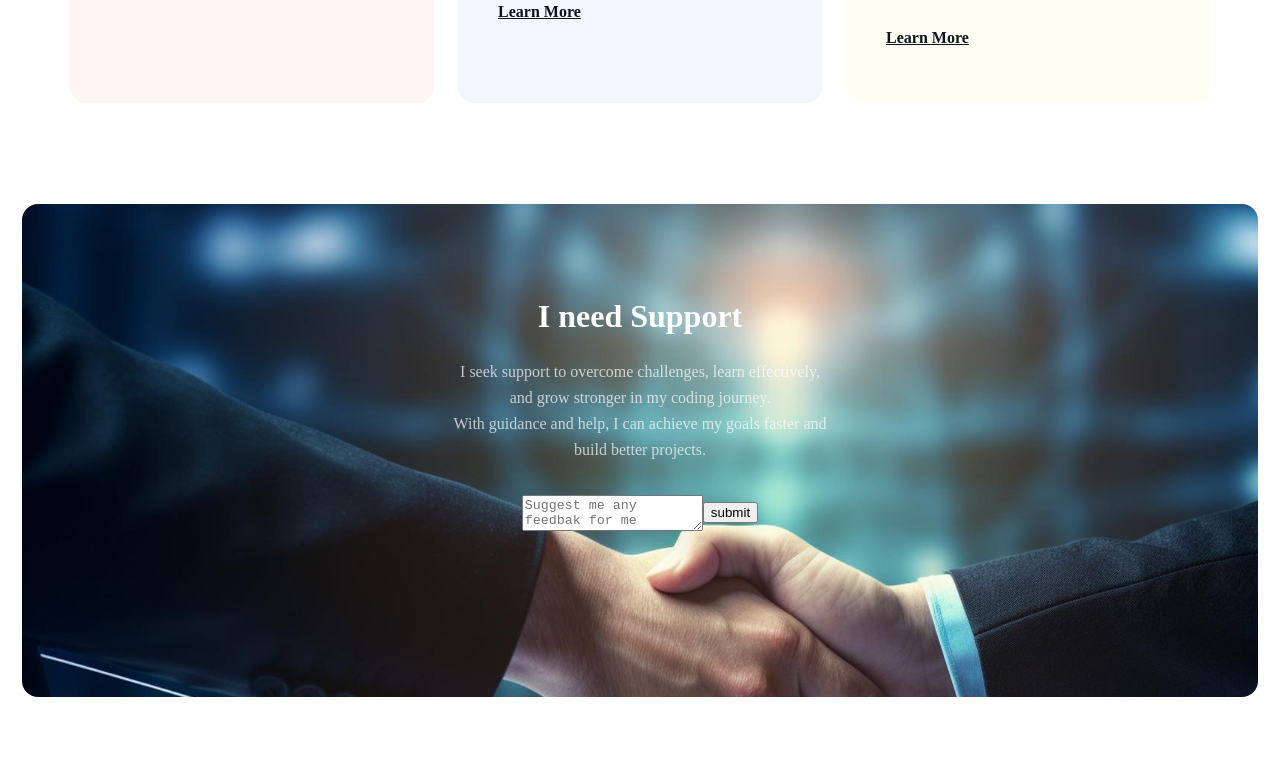
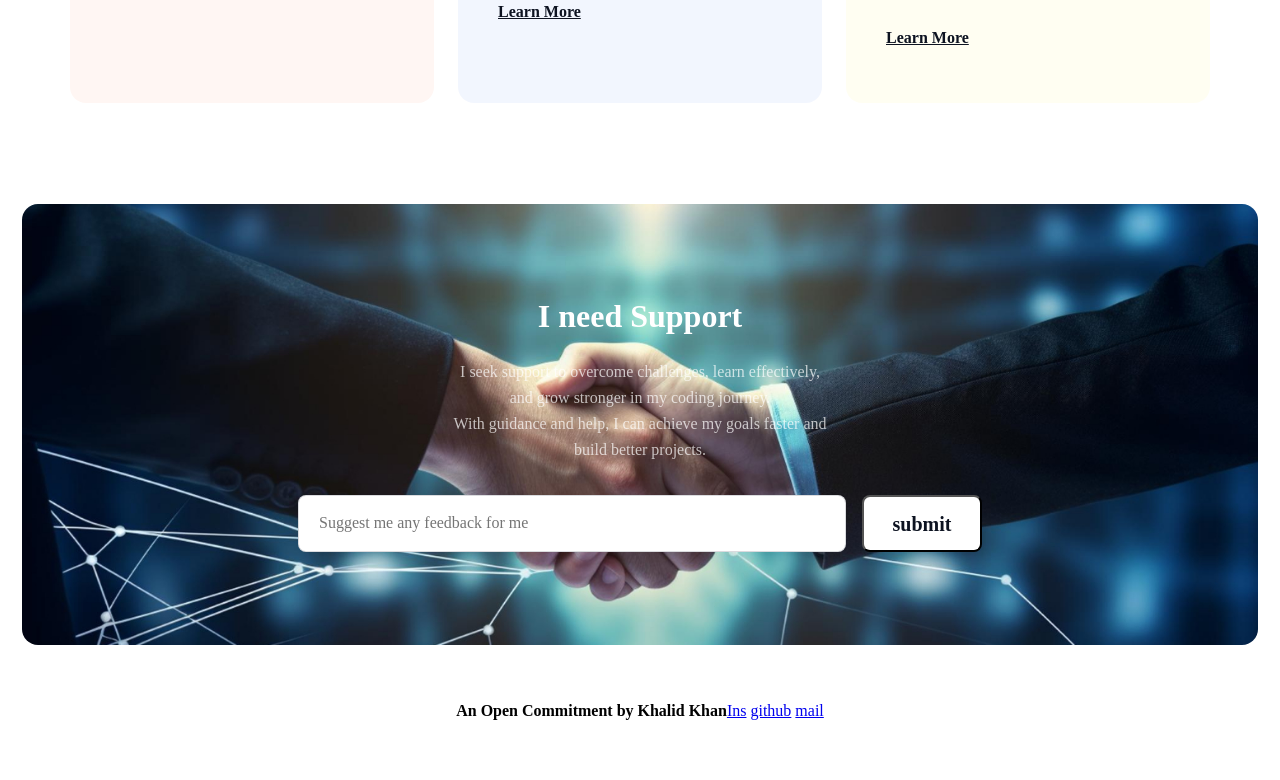
Before and after one commit to Khalidkhan-23/Assignment-1, a plain HTML site: page index.html in a window 1280 px wide. Shown: the part 3822-4602 px from the top of the page. Before the commit the page ends 4527 px from the top, so only its background shows below. Drawn offline with Linux system fonts and the light colour scheme; a web font is replaced by a local one.

Commit message:
Added Suggestion  Form

```diff
--- a/index.html
+++ b/index.html
@@ -111,9 +111,19 @@
                 coding journey. <br>
                 With guidance and help, I can achieve my goals faster and <br> build better projects.</p>
             <form class="submit">
-                <textarea name="Suggestion" placeholder="Suggest me any feedbak for me"></textarea>
+                <textarea  name="Suggestion" placeholder="Suggest me any feedback for me"></textarea>
                 <button type="submit">submit</button>
             </form>
+        </div>
+        <div>
+            <nav>
+                <h4>An Open Commitment by Khalid Khan</h4>
+                <div>
+                    <a target="_blank" href="https://www.instagram.com/theekhalidkhan/">Ins</a>
+                    <a target="_blank" href="https://github.com/Khalidkhan-23">github</a>
+                    <a target="_blank" href="https://mail.google.com/mail/u/0/?fs=1&to=theekhalidkhan@gmail.com&tf=cm">mail</a>
+                </div>
+            </nav>
         </div>
     </footer>
 </body>
--- a/styles/style.css
+++ b/styles/style.css
@@ -383,7 +383,9 @@ footer{
     background-repeat: no-repeat;
     padding: 64px 48px;
     width: 1140px;
-height: 365px;
+height: 313px;
+  background-position: center;
+  background-size: cover;
 
 }
 
@@ -401,3 +403,62 @@ height: 365px;
     justify-content: center;
 
 }
+
+.submit textarea{
+    padding: 19px 20px;
+    color: rgba(13, 19, 33, 0.4);
+    width: 548px;
+height: 57px;
+
+font-family: Azeret Mono;
+font-size: 16px;
+font-weight: 400;
+line-height: 100%;
+letter-spacing: 0%;
+text-align: left;
+resize: none;
+box-sizing: border-box;
+border: 1px solid rgba(13, 19, 33, 0.15);
+border-radius: 8px;
+
+background: rgba(255, 255, 255, 1);
+}
+
+.submit{
+    display: flex;
+    gap: 16px;
+
+}
+
+.submit button{
+    color: rgba(13, 19, 33, 1);
+width: 120px;
+height: 57px;
+font-family: Azeret Mono;
+font-size: 20px;
+font-weight: 600;
+line-height: 100%;
+letter-spacing: 0%;
+text-align: center;
+padding: 17px 20px;
+border-radius: 8px;
+cursor: pointer;
+
+background: rgba(255, 255, 255, 1);
+}
+.submit button:hover{
+transform: translateY(-2px);
+    top: -2px;
+}
+
+.submit button:active{
+    transform: translateY(0);
+    top: 0;
+    background-color: rgba(13, 19, 33, 1);
+    color: rgba(255, 255, 255, 1);
+}
+
+.submit textarea:focus{
+    outline: none;
+    color: rgb(0, 0, 0);
+}
```
